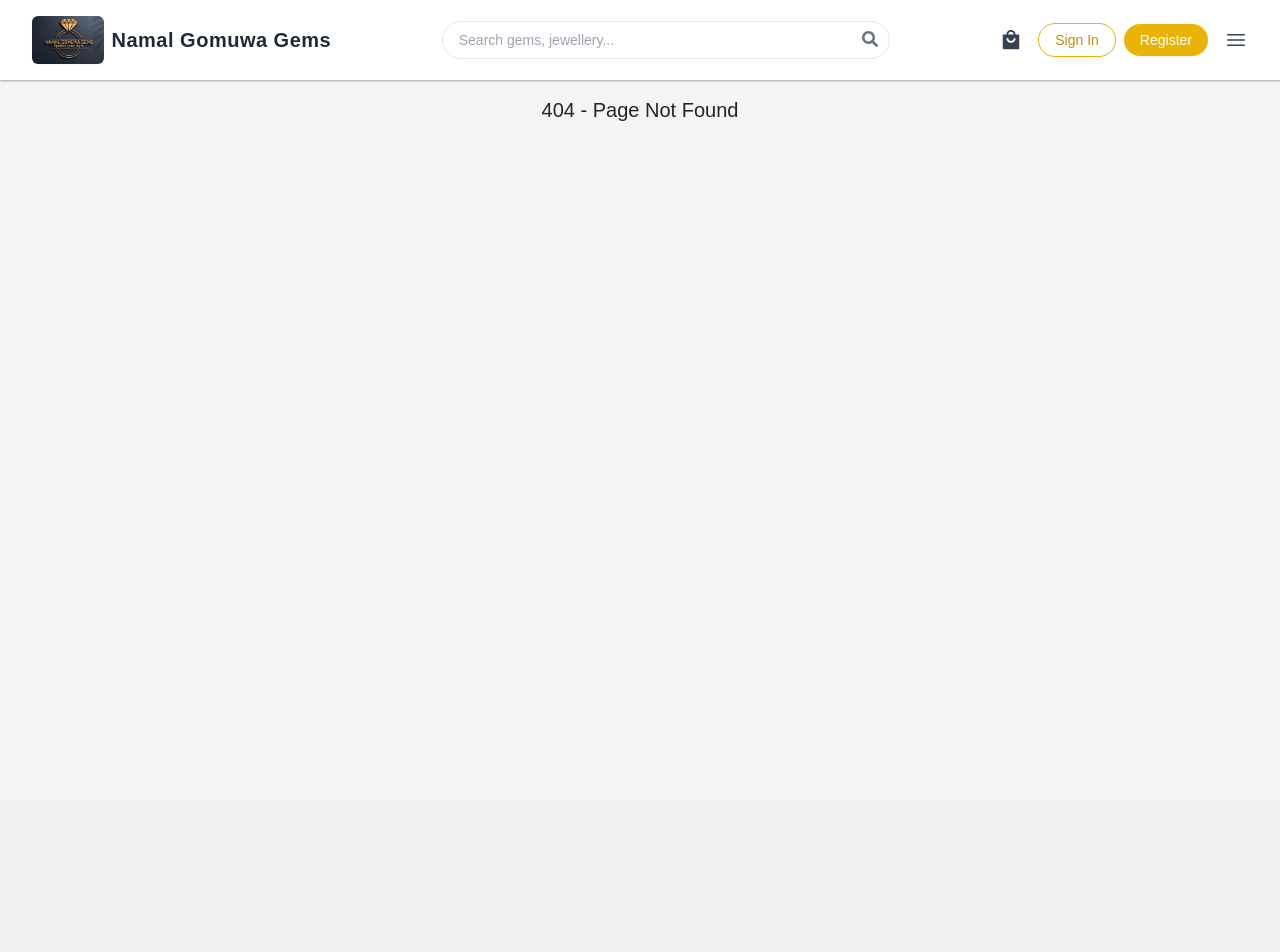
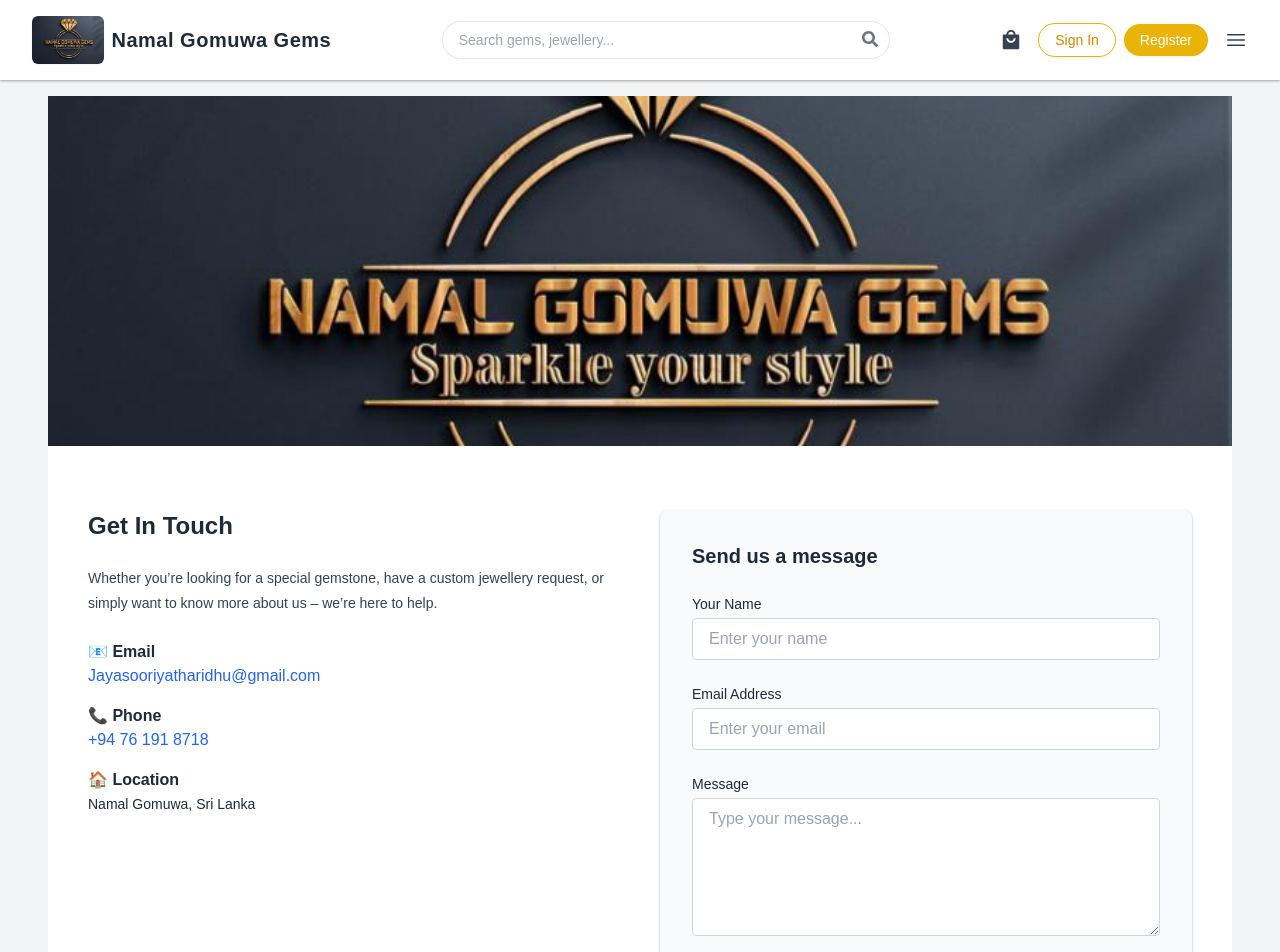
Before and after one commit to tharidhu1225/Namal_Gomuwa_Gems, a React (Vite) app: page /contact in a window 1280 px wide. Before the commit this address had no page. Shown: the top 952 px of the page. Before the commit the page ends 800 px from the top, so only its background shows below. Built offline with nearby package versions, Linux system fonts and the light colour scheme.

Commit message:
Up date pages

```diff
--- a/src/App.jsx
+++ b/src/App.jsx
@@ -13,6 +13,10 @@ import LoginPage from "./pages/login";
 import MyAccount from "./pages/MyAccount";
 import MyOrdersPage from "./pages/MyOrders";
 import Cart from "./pages/Cart";
+import About from "./pages/About";
+import NotFound from "./components/404";
+import Contact from "./pages/Contact";
+import Shop from "./pages/Shop";
 
 export default function App() {
   return (
@@ -23,7 +27,7 @@ export default function App() {
         <main className="container mx-auto p-4 flex-grow">
           <Routes>
             <Route path="/" element={<Home/>} />
-            <Route path="/about" element={<div className="text-center text-xl">About Page</div>} />
+            <Route path="/about" element={<About/>} />
             <Route path="/profile" element={<MyAccount />} />
             <Route path="/login" element={<LoginPage/>} />
             <Route path="/register" element={<Register />} />
@@ -32,7 +36,9 @@ export default function App() {
             <Route path="/productDetails/:id" element={<ProductDetails/>} />
             <Route path="/checkout" element={<CheckoutPage />} />
             <Route path="/cart" element={<Cart/>} />
-            <Route path="*" element={<div className="text-center text-xl">404 - Page Not Found</div>} />
+            <Route path="/contact" element={<Contact/>} />
+            <Route path="/shop" element={<Shop/>} />
+            <Route path="*" element={<NotFound/>} />
           </Routes>
         </main>
 
--- /dev/null
+++ b/src/components/404/index.jsx
@@ -0,0 +1,52 @@
+import React from "react";
+import { Link } from "react-router-dom";
+
+export default function NotFound() {
+  return (
+    <div className="relative bg-gradient-to-br from-white via-blue-50 to-white min-h-screen flex items-center justify-center px-6">
+
+      {/* Background Image Blur */}
+      <img
+        src="/logo.jpg"
+        alt="Gem Logo"
+        className="absolute inset-0 w-full h-full object-contain opacity-10 blur-2xl pointer-events-none"
+      />
+
+      {/* Main Content Card */}
+      <div className="relative bg-white/60 backdrop-blur-md border border-gray-200 rounded-xl shadow-xl p-10 max-w-lg text-center">
+
+        {/* Logo or Icon */}
+        <img
+          src="/logo.jpg"
+          alt="Lost gem"
+          className="w-24 h-24 mx-auto mb-6 rounded-full shadow-lg animate-pulse ring-2 ring-blue-300"
+        />
+
+        {/* Headings */}
+        <h1 className="text-6xl font-extrabold text-gray-800 mb-2 tracking-wider">404</h1>
+        <h2 className="text-2xl font-semibold text-gray-700 mb-4">
+          Lost in the sparkle?
+        </h2>
+        <p className="text-gray-600 mb-8">
+          Sorry, we couldn't find the page you're looking for. But there's still plenty of brilliance waiting for you.
+        </p>
+
+        {/* Navigation Buttons */}
+        <div className="flex justify-center gap-4">
+          <Link
+            to="/"
+            className="bg-blue-600 text-white px-6 py-2 rounded-lg shadow hover:bg-blue-700 transition duration-300"
+          >
+            🔙 Home
+          </Link>
+          <Link
+            to="/shop"
+            className="bg-white text-blue-600 border border-blue-600 px-6 py-2 rounded-lg shadow hover:bg-blue-50 transition duration-300"
+          >
+            💎 Shop Gems
+          </Link>
+        </div>
+      </div>
+    </div>
+  );
+}
--- /dev/null
+++ b/src/pages/About/index.jsx
@@ -0,0 +1,66 @@
+import React from "react";
+
+export default function About() {
+  return (
+    <div className="bg-white text-gray-800">
+      {/* Hero Section */}
+      <div className="relative bg-[url('/logo.jpg')] bg-cover bg-center h-[400px] flex items-center justify-center">
+        <div className="bg-black bg-opacity-50 p-10 rounded">
+          <h1 className="text-white text-4xl md:text-5xl font-bold">About Namal Gomuwa Gems</h1>
+          <p className="text-gray-300 mt-4 text-lg">Crafting elegance through authentic Sri Lankan gemstones.</p>
+        </div>
+      </div>
+
+      {/* About Section */}
+      <section className="max-w-6xl mx-auto px-6 py-16 flex flex-col md:flex-row items-center gap-10">
+        <img
+          src="/logo.jpg"
+          alt="Gemstones Display"
+          className="w-full md:w-1/2 rounded-lg shadow-lg"
+        />
+        <div className="md:w-1/2">
+          <h2 className="text-3xl font-bold mb-4">Who We Are</h2>
+          <p className="text-gray-600 text-lg leading-relaxed">
+            At Namal Gomuwa Gems, we specialize in sourcing and curating the finest gems Sri Lanka has to offer.
+            With decades of experience in gem trading and jewellery craftsmanship, our mission is to bring you
+            timeless beauty through ethically sourced, authentic pieces.
+          </p>
+        </div>
+      </section>
+
+      {/* Mission / Vision Section */}
+      <section className="bg-gray-100 py-16 px-6">
+        <div className="max-w-5xl mx-auto grid grid-cols-1 md:grid-cols-3 gap-8 text-center">
+          <div>
+            <h3 className="text-xl font-semibold mb-2">🎯 Our Mission</h3>
+            <p className="text-gray-700">To deliver world-class gemstones with a touch of Sri Lankan heritage.</p>
+          </div>
+          <div>
+            <h3 className="text-xl font-semibold mb-2">🌍 Our Vision</h3>
+            <p className="text-gray-700">To become a globally trusted brand in the gem and jewellery industry.</p>
+          </div>
+          <div>
+            <h3 className="text-xl font-semibold mb-2">💎 Our Values</h3>
+            <p className="text-gray-700">Authenticity, Transparency, Craftsmanship, and Local Empowerment.</p>
+          </div>
+        </div>
+      </section>
+
+      {/* Founder Section */}
+      <section className="max-w-6xl mx-auto px-6 py-20 flex flex-col md:flex-row items-center gap-10">
+        <img
+          src="/logo.jpg"
+          alt="Founder Namal"
+          className="w-40 h-40 rounded-full object-cover shadow-md"
+        />
+        <div>
+          <h3 className="text-2xl font-bold mb-2">Meet Namal</h3>
+          <p className="text-gray-700 text-lg">
+            Founder of Namal Gomuwa Gems, Namal has been in the gemstone industry for over 20 years. His passion for rare
+            stones and commitment to fair trade practices is what drives the business forward.
+          </p>
+        </div>
+      </section>
+    </div>
+  );
+}
--- /dev/null
+++ b/src/pages/Contact/index.jsx
@@ -0,0 +1,82 @@
+import React from "react";
+
+export default function Contact() {
+  return (
+    <div className="bg-white text-gray-800">
+      {/* Hero Section */}
+      <div className="relative bg-[url('/logo.jpg')] bg-cover bg-center h-[350px] flex items-center justify-center">
+      </div>
+
+      {/* Contact Info + Form Section */}
+      <section className="max-w-6xl mx-auto px-6 py-16 grid grid-cols-1 md:grid-cols-2 gap-10">
+        {/* Contact Info */}
+        <div className="space-y-6">
+          <h2 className="text-2xl font-bold">Get In Touch</h2>
+          <p className="text-gray-700">
+            Whether you’re looking for a special gemstone, have a custom jewellery request, or simply want to know more
+            about us – we’re here to help.
+          </p>
+
+          <div className="space-y-4">
+            <div>
+              <h3 className="font-semibold">📧 Email</h3>
+              <a href="mailto:Jayasooriyatharidhu@gmail.com" className="text-blue-600 hover:underline">
+                Jayasooriyatharidhu@gmail.com
+              </a>
+            </div>
+
+            <div>
+              <h3 className="font-semibold">📞 Phone</h3>
+              <a href="tel:+94761918718" className="text-blue-600 hover:underline">
+                +94 76 191 8718
+              </a>
+            </div>
+
+            <div>
+              <h3 className="font-semibold">🏠 Location</h3>
+              <p>Namal Gomuwa, Sri Lanka</p>
+            </div>
+          </div>
+        </div>
+
+        {/* Contact Form */}
+        <form className="bg-gray-50 p-8 rounded-lg shadow-md space-y-6">
+          <h2 className="text-xl font-semibold">Send us a message</h2>
+          <div>
+            <label className="block mb-1 text-sm font-medium">Your Name</label>
+            <input
+              type="text"
+              className="w-full border border-gray-300 rounded px-4 py-2 focus:outline-none focus:ring-2 focus:ring-blue-500"
+              placeholder="Enter your name"
+              required
+            />
+          </div>
+          <div>
+            <label className="block mb-1 text-sm font-medium">Email Address</label>
+            <input
+              type="email"
+              className="w-full border border-gray-300 rounded px-4 py-2 focus:outline-none focus:ring-2 focus:ring-blue-500"
+              placeholder="Enter your email"
+              required
+            />
+          </div>
+          <div>
+            <label className="block mb-1 text-sm font-medium">Message</label>
+            <textarea
+              rows="5"
+              className="w-full border border-gray-300 rounded px-4 py-2 focus:outline-none focus:ring-2 focus:ring-blue-500"
+              placeholder="Type your message..."
+              required
+            />
+          </div>
+          <button
+            type="submit"
+            className="bg-blue-600 text-white px-6 py-2 rounded hover:bg-blue-700 transition"
+          >
+            Send Message
+          </button>
+        </form>
+      </section>
+    </div>
+  );
+}
--- /dev/null
+++ b/src/pages/Shop/index.jsx
@@ -0,0 +1,71 @@
+import React from "react";
+
+// Dummy product data – Replace with your own later or use API
+const products = [
+  {
+    id: 1,
+    name: "Blue Sapphire Ring",
+    image: "/images/products/blue-sapphire.jpg",
+    price: "LKR 85,000",
+  },
+  {
+    id: 2,
+    name: "Emerald Necklace",
+    image: "/images/products/emerald-necklace.jpg",
+    price: "LKR 120,000",
+  },
+  {
+    id: 3,
+    name: "Ruby Stud Earrings",
+    image: "/images/products/ruby-earrings.jpg",
+    price: "LKR 45,000",
+  },
+  {
+    id: 4,
+    name: "White Diamond Pendant",
+    image: "/images/products/diamond-pendant.jpg",
+    price: "LKR 200,000",
+  },
+];
+
+export default function Shop() {
+  return (
+    <div className="bg-white min-h-screen px-4 py-16">
+      {/* Page Header */}
+      <div className="text-center mb-12">
+        <h1 className="text-4xl md:text-5xl font-bold text-gray-800">
+          Shop Our Gems
+        </h1>
+        <p className="text-gray-600 mt-2 text-lg">
+          Hand-picked, ethically sourced, and beautifully crafted pieces from Sri Lanka.
+        </p>
+      </div>
+
+      {/* Product Grid */}
+      <div className="max-w-7xl mx-auto grid grid-cols-1 sm:grid-cols-2 md:grid-cols-3 lg:grid-cols-4 gap-10">
+        {products.map((product) => (
+          <div
+            key={product.id}
+            className="bg-white border border-gray-200 rounded-xl shadow-sm hover:shadow-lg transition duration-300"
+          >
+            <img
+              src={product.image}
+              alt={product.name}
+              className="w-full h-60 object-cover rounded-t-xl"
+            />
+            <div className="p-4">
+              <h3 className="text-lg font-semibold text-gray-800">
+                {product.name}
+              </h3>
+              <p className="text-blue-600 font-bold mt-2">{product.price}</p>
+
+              <button className="mt-4 w-full bg-blue-600 text-white py-2 rounded-lg hover:bg-blue-700 transition">
+                View Details
+              </button>
+            </div>
+          </div>
+        ))}
+      </div>
+    </div>
+  );
+}
--- a/src/pages/home.jsx
+++ b/src/pages/home.jsx
@@ -56,7 +56,7 @@ const Home = () => {
   return (
     <>
       <HomeSlider />
-      <HomeCatSlider />
+      {/*<HomeCatSlider />*/}
 
       <section className="bg-white py-8">
         <div className="container mx-auto px-4">
```
